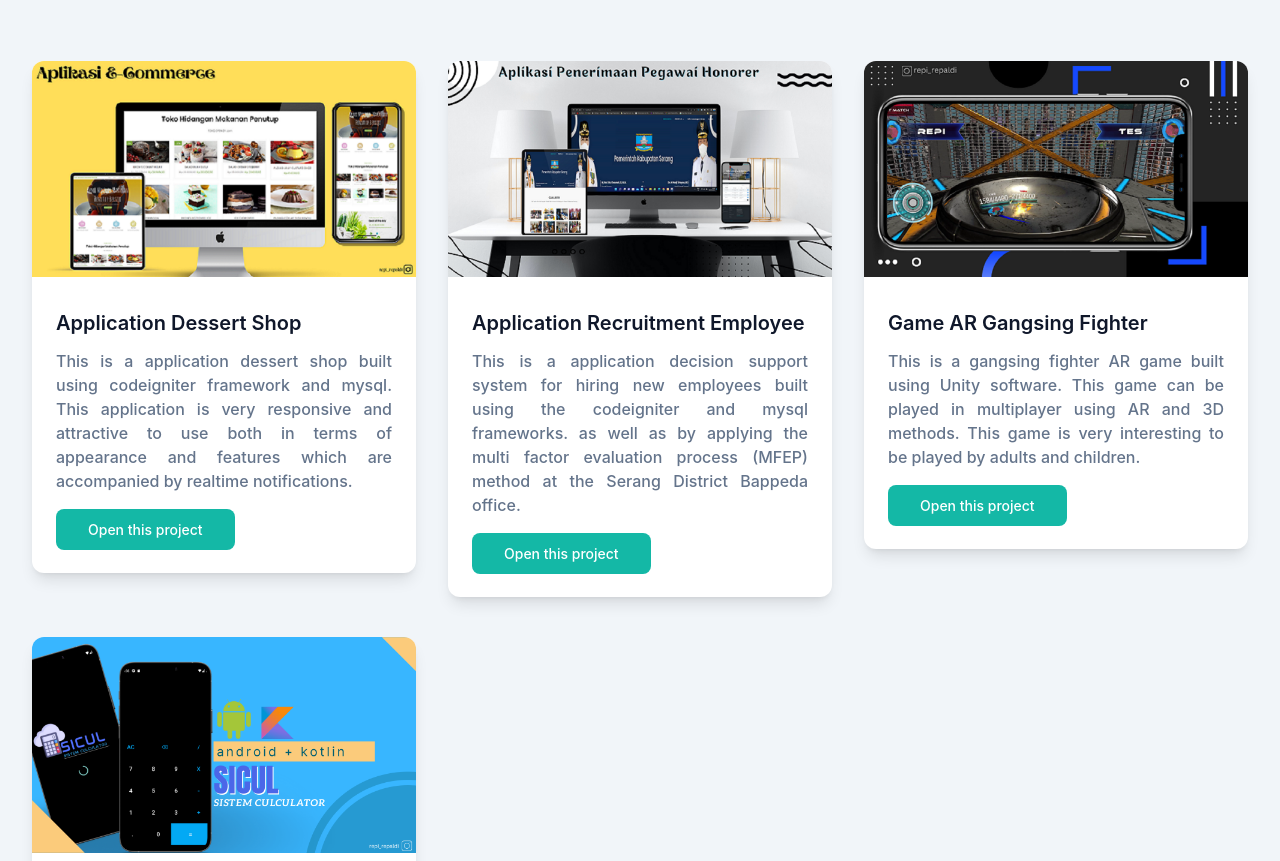
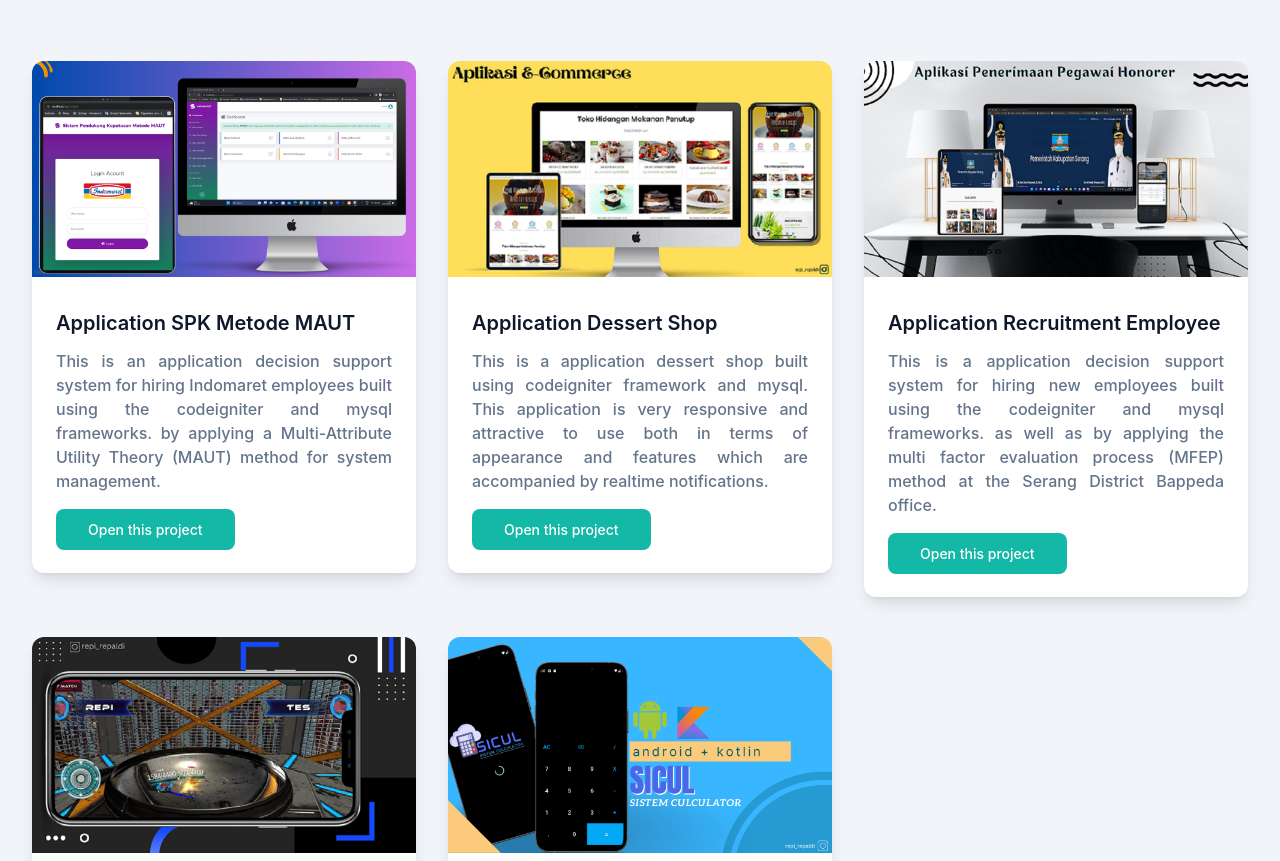
Before and after one commit to REPIREPALDI12/My-Portofolio, a website: page index.html in a window 1280 px wide. Shown: the part 1728-2589 px from the top of the page. Drawn offline with Linux system fonts and the light colour scheme.

Commit message:
add link spk maut

```diff
--- a/index.html
+++ b/index.html
@@ -223,16 +223,29 @@
         <div class="flex flex-wrap">
           <div class="w-full px-4 lg:w-1/2 xl:w-1/3">
             <div class="mb-10 overflow-hidden rounded-xl bg-white shadow-lg dark:bg-slate-800">
-              <img src="dist/img/portfolio/2.png" alt="Programming" class="w-full" />
+              <img src="dist/img/portfolio/5.png" alt="Programming" class="w-full" />
               <div class="py-8 px-6">
                 <h3>
-                  <a href="#" class="mb-3 block truncate text-xl font-semibold text-dark hover:text-primary dark:text-white">Application Dessert Shop </a>
+                  <a href="#" class="mb-3 block truncate text-xl font-semibold text-dark hover:text-primary dark:text-white">Application SPK Metode MAUT </a>
                 </h3>
-                <p align="justify" class="mb-6 text-base font-medium text-secondary">This is a application dessert shop built using codeigniter framework and mysql. This application is very responsive and attractive to use both in terms of appearance and features which are accompanied by realtime notifications.</p>
-                <a href="http://gambal-programming.epizy.com/?i=1" class="rounded-lg bg-primary py-3 px-8 text-sm font-medium text-white hover:opacity-80">Open this project</a>
+                <p align="justify" class="mb-6 text-base font-medium text-secondary">This is an application decision support system for hiring Indomaret employees built using the codeigniter and mysql frameworks. by applying a Multi-Attribute Utility Theory (MAUT) method for system management.</p>
+                <a href="http://spk-maut.epizy.com/" class="rounded-lg bg-primary py-3 px-8 text-sm font-medium text-white hover:opacity-80">Open this project</a>
               </div>
             </div>
           </div>
+
+            <div class="w-full px-4 lg:w-1/2 xl:w-1/3">
+              <div class="mb-10 overflow-hidden rounded-xl bg-white shadow-lg dark:bg-slate-800">
+                <img src="dist/img/portfolio/2.png" alt="Programming" class="w-full" />
+                <div class="py-8 px-6">
+                  <h3>
+                    <a href="#" class="mb-3 block truncate text-xl font-semibold text-dark hover:text-primary dark:text-white">Application Dessert Shop </a>
+                  </h3>
+                  <p align="justify" class="mb-6 text-base font-medium text-secondary">This is a application dessert shop built using codeigniter framework and mysql. This application is very responsive and attractive to use both in terms of appearance and features which are accompanied by realtime notifications.</p>
+                  <a href="http://gambal-programming.epizy.com/?i=1" class="rounded-lg bg-primary py-3 px-8 text-sm font-medium text-white hover:opacity-80">Open this project</a>
+                </div>
+              </div>
+            </div>
 
            <div class="w-full px-4 lg:w-1/2 xl:w-1/3">
             <div class="mb-10 overflow-hidden rounded-xl bg-white shadow-lg dark:bg-slate-800">
```
Also changed, not shown: dist/img/portfolio/5.png (added).
